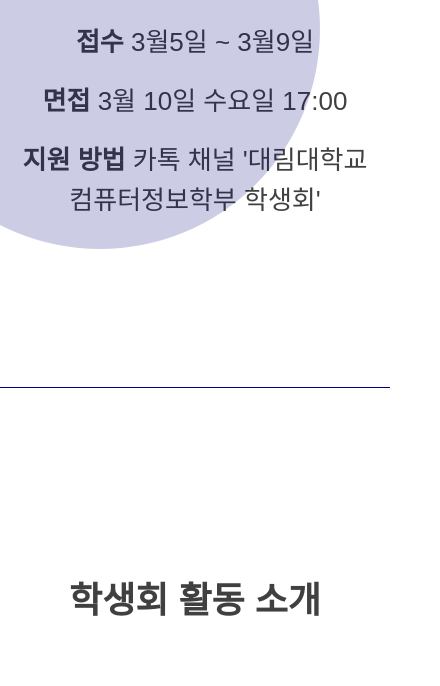
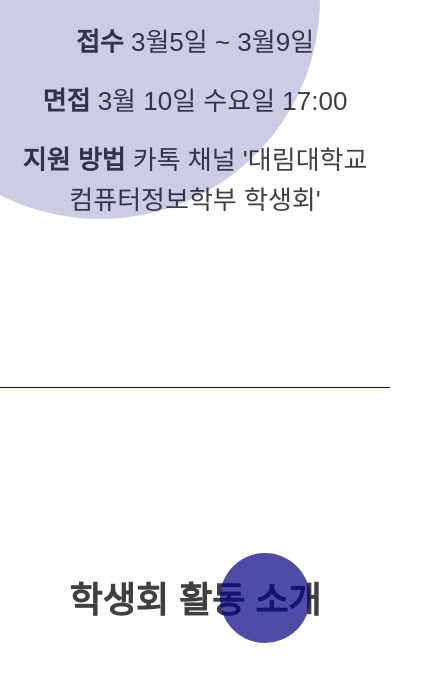
Before and after one commit to Jsubak/major-software-2021, a plain HTML site: page index.html in a window 390 px wide. Shown: the part 341-1027 px from the top of the page, 440 px wide, since content can reach past the window. Drawn offline with nearby package versions, Linux system fonts and the light colour scheme; a web font is replaced by a local one.

Commit message:
Change CSS

```diff
--- a/CSS/media.css
+++ b/CSS/media.css
@@ -24,7 +24,7 @@
     position: absolute;
     background-color: var(--blue);
     border-radius: 50%;
-    top: 150px;
+    top: 120px;
   }
   .circle2 {
     width: 440px;
@@ -42,9 +42,11 @@
     position: absolute;
     background-color: var(--blue);
     border-radius: 50%;
-    width: 440px;
-    height: 440px;
-    opacity: 0.2;
+    width: 90px;
+    height: 90px;
+    opacity: 0.7;
+    bottom: -140px;
+    right: 80px;
   }
   .title {
     text-align: center;
```
